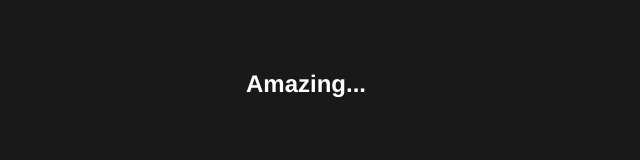
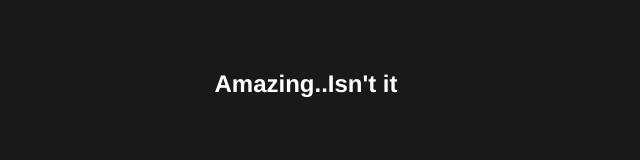
Before and after one commit to Sean-Harris-444/my-first-repo-1, a plain HTML site: page index.html in a window 1280 px wide. Shown: the top 160 px of the page, without its empty margins (334-974 px from the left). Drawn offline with Linux system fonts and the light colour scheme.

Commit message:
updated header

```diff
--- a/index.html
+++ b/index.html
@@ -8,7 +8,7 @@
 </head>
 <body>
   <div>
-    <h2>Amazing...</h2>
+    <h2>Amazing..Isn't it</h2>
     <ul>
       <li></li>
       <li></li>
```
